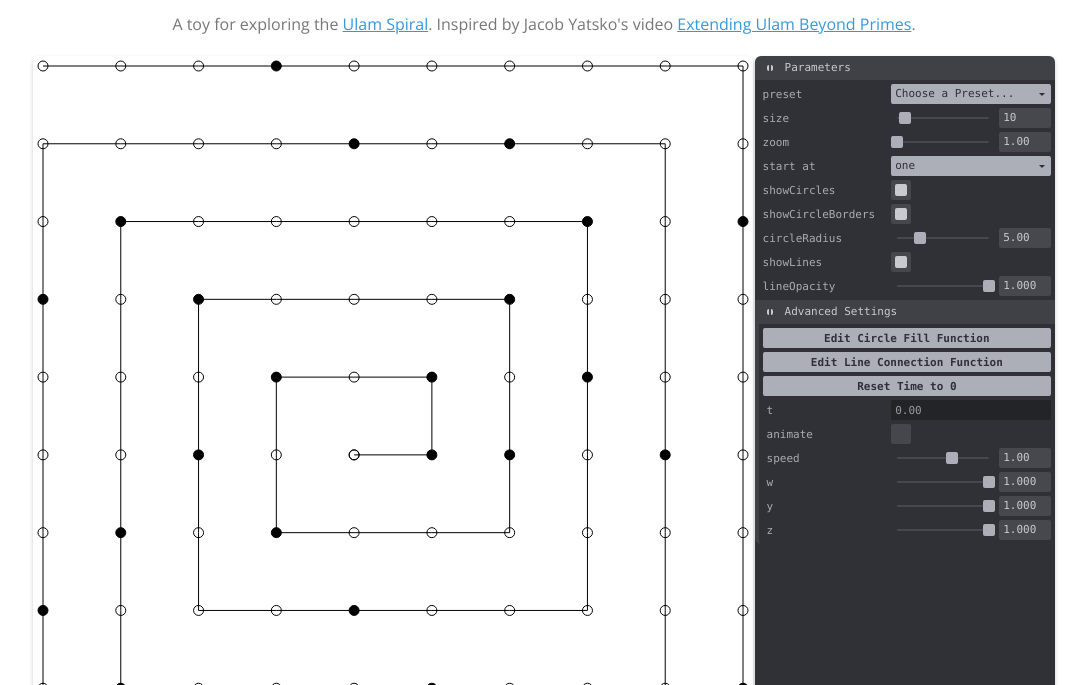
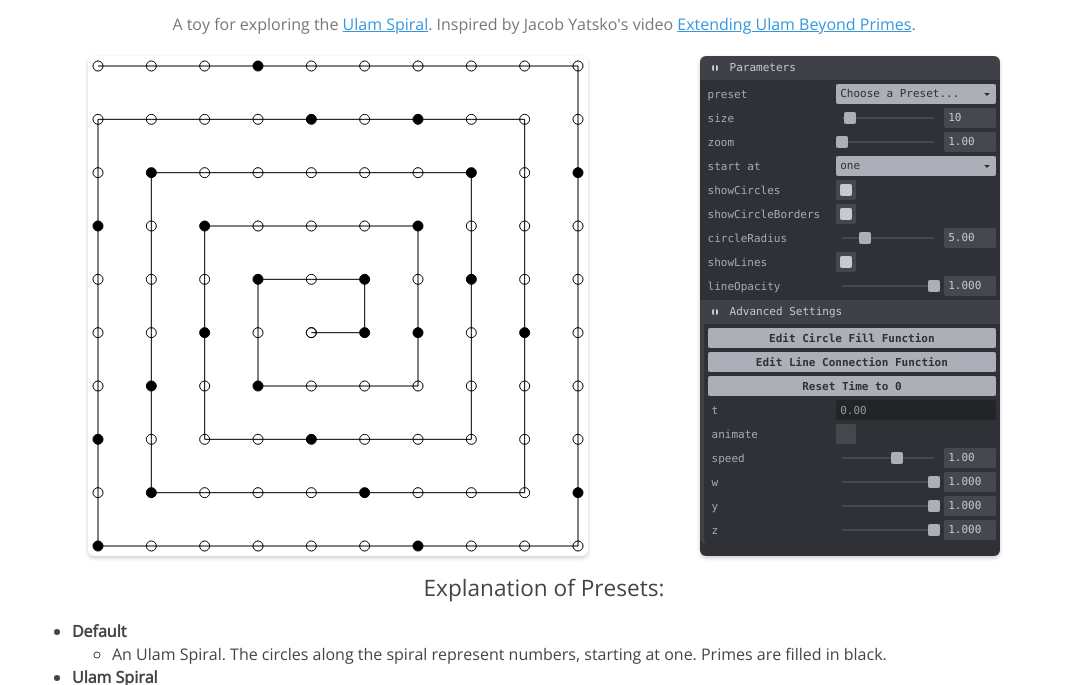
Before and after one commit to asemahle/ulam-spiral-toy, a plain HTML site: page index.html in a window 1280 px wide. Shown: the part 64-749 px from the top of the page, without its empty margins (96-1183 px from the left). Drawn offline with nearby package versions, Linux system fonts and the light colour scheme.

Commit message:
canvas size to 500px: 720px was too slow to render

```diff
--- a/index.html
+++ b/index.html
@@ -26,7 +26,7 @@
     </p>
 
     <div id="container">
-        <canvas id="draw-area" width = "720" height = "720">
+        <canvas id="draw-area" width = "500" height = "500">
             Your browser does not support canvas.
             This demo requires canvas to run.
             You are out of luck.
```
